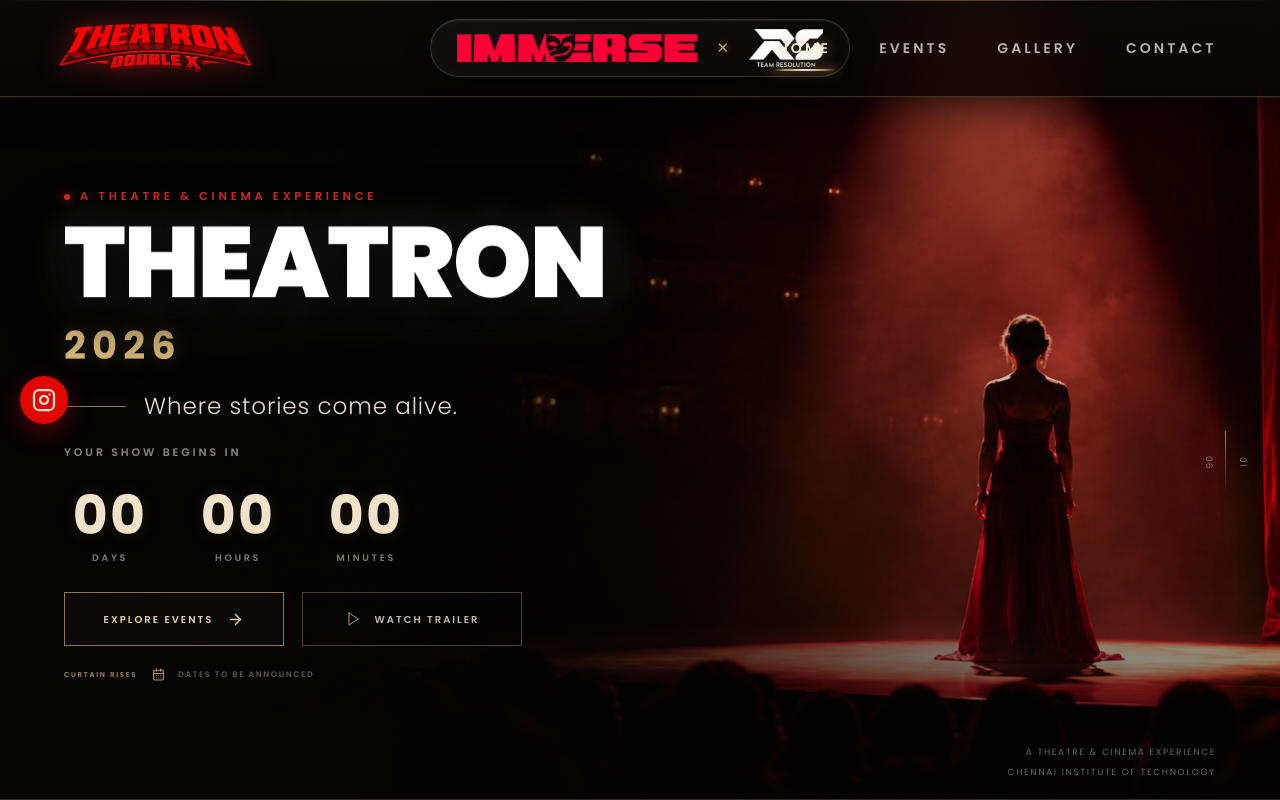
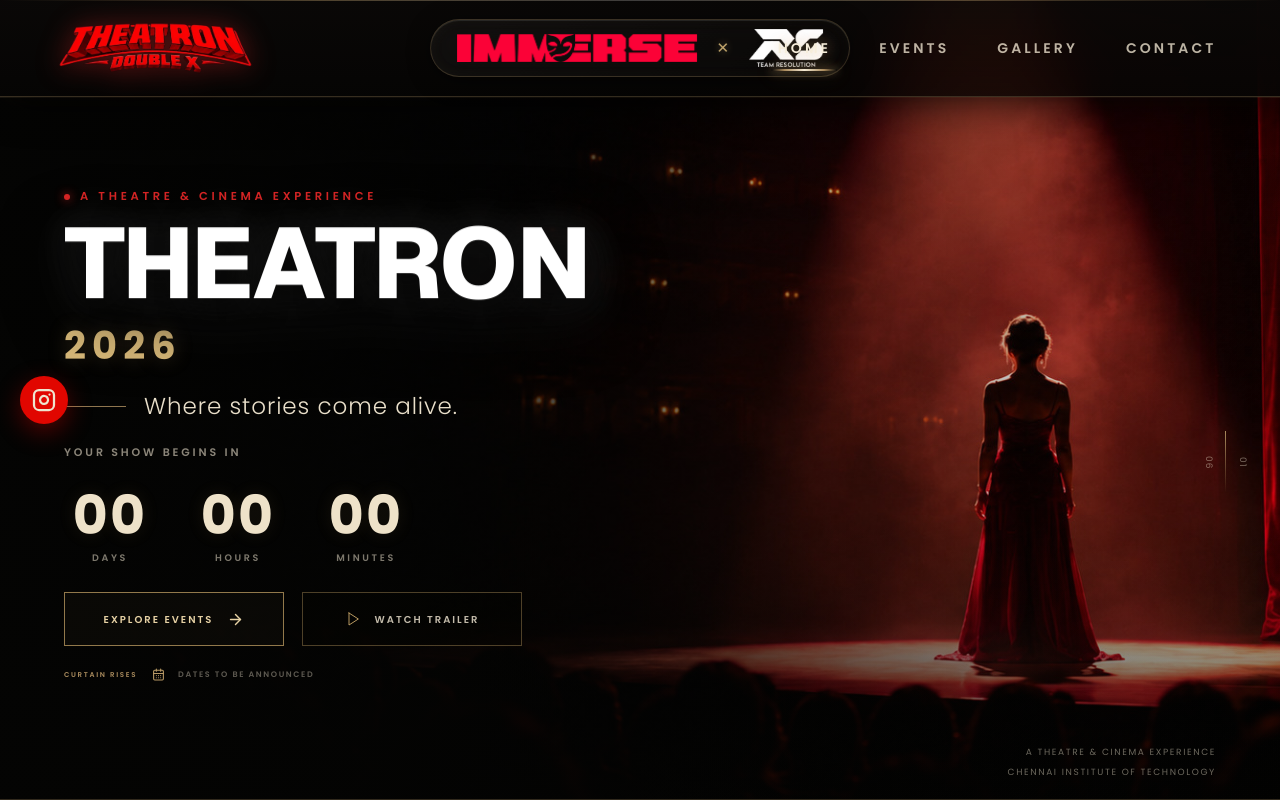
Before and after one commit to Club-Asymmetric/Theatron_Frontend, a Next.js app: page / in a window 1280 px wide. Shown: the top 800 px of the page. Built offline with nearby package versions, Linux system fonts and the light colour scheme.

Commit message:
Apply Geist font matching Events section styling to THEATRON title

```diff
--- a/src/app/layout.jsx
+++ b/src/app/layout.jsx
@@ -1,4 +1,4 @@
-import { Poppins } from "next/font/google"
+import { Poppins, Geist } from "next/font/google"
 import { Analytics } from "@vercel/analytics/next"
 import Sidebar from "@/components/sidebar"
 import "./globals.css"
@@ -10,6 +10,12 @@ const poppins = Poppins({
   display: "swap",
 })
 
+const geist = Geist({
+  subsets: ["latin"],
+  variable: "--font-geist",
+  display: "swap",
+})
+
 export const metadata = {
   title: "THEATRON 2026",
   description: "Cinema, theatre and performing arts at Chennai Institute of Technology.",
@@ -17,7 +23,7 @@ export const metadata = {
 
 export default function RootLayout({ children }) {
   return (
-    <html lang="en" className={poppins.variable}>
+    <html lang="en" className={`${poppins.variable} ${geist.variable}`}>
       <head>
         <link rel="preload" href="/theatron-intro-clean.mp4" as="video" type="video/mp4" />
       </head>
--- a/src/app/styles/page.css
+++ b/src/app/styles/page.css
@@ -284,11 +284,11 @@
   display: inline-block;
   max-width: 820px;
   margin: 0;
-  font-family: var(--font-poppins), "Poppins", -apple-system, BlinkMacSystemFont, "Segoe UI", sans-serif;
+  font-family: var(--font-geist), "Geist", -apple-system, BlinkMacSystemFont, "Segoe UI", sans-serif;
   font-size: clamp(4.2rem, 7.8vw, 7.8rem);
-  font-weight: 900;
+  font-weight: 800;
   line-height: 0.92;
-  letter-spacing: -0.015em;
+  letter-spacing: -0.02em;
   color: #ffffff;
   text-shadow: 0 6px 36px rgba(0, 0, 0, 0.9), 0 0 50px rgba(255, 255, 255, 0.12);
   animation: theatronFloat 4.8s ease-in-out infinite;
```
